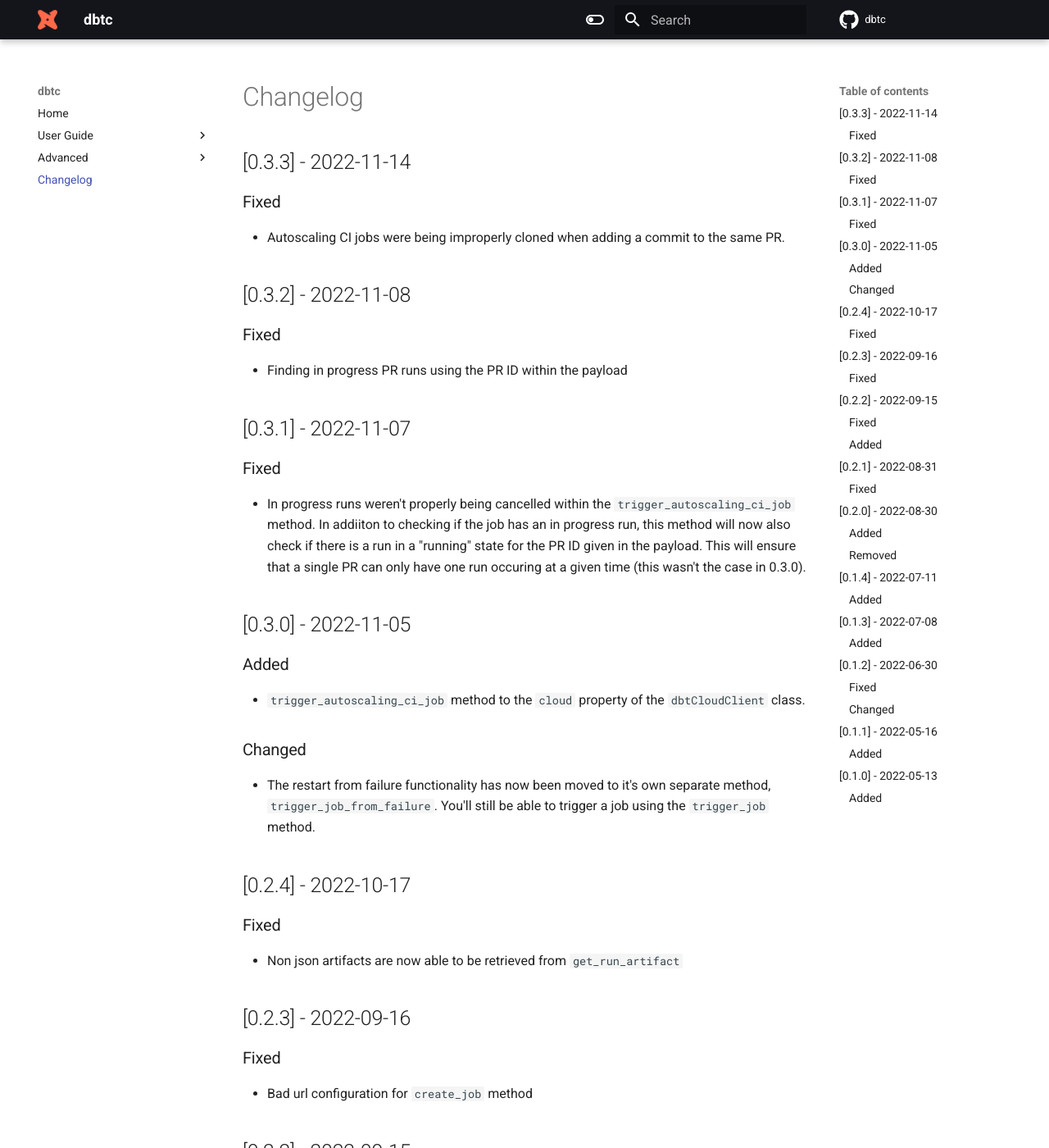
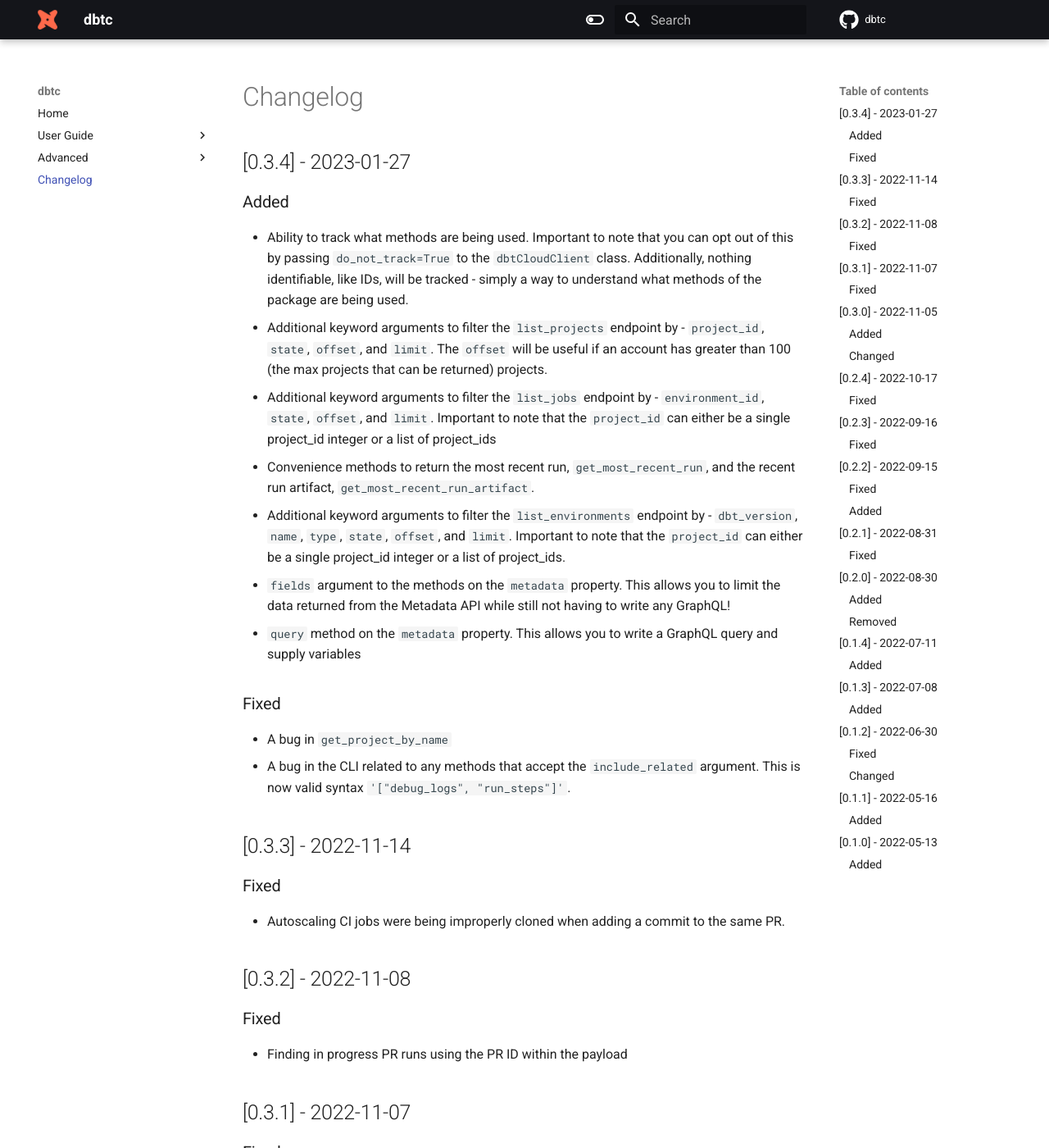
Before and after one commit to dpguthrie/dbtc, an MkDocs documentation site: the page built from docs/changelog.md, in a window 1280 px wide and 1400 px high. Shown: the whole window at 82% size. Built offline with MkDocs 1.6.1 and Material for MkDocs 9.7.7, drawn with Linux system fonts in a browser that asks for light colours; comment, search, counter and statistics services are not loaded; the version menu is left out.

Commit message:
Update docs for 0.3.4

```diff
--- a/docs/changelog.md
+++ b/docs/changelog.md
@@ -1,4 +1,19 @@
 # Changelog
+
+## [0.3.4] - 2023-01-27
+
+### Added
+- Ability to track what methods are being used.  Important to note that you can opt out of this by passing `do_not_track=True` to the `dbtCloudClient` class.  Additionally, nothing identifiable, like IDs, will be tracked - simply a way to understand what methods of the package are being used.
+- Additional keyword arguments to filter the `list_projects` endpoint by - `project_id`, `state`, `offset`, and `limit`.  The `offset` will be useful if an account has greater than 100 (the max projects that can be returned) projects.
+- Additional keyword arguments to filter the `list_jobs` endpoint by - `environment_id`, `state`, `offset`, and `limit`.  Important to note that the `project_id` can either be a single project_id integer or a list of project_ids
+- Convenience methods to return the most recent run, `get_most_recent_run`, and the recent run artifact, `get_most_recent_run_artifact`.
+- Additional keyword arguments to filter the `list_environments` endpoint by - `dbt_version`, `name`, `type`, `state`, `offset`, and `limit`.  Important to note that the `project_id` can either be a single project_id integer or a list of project_ids.
+- `fields` argument to the methods on the `metadata` property.  This allows you to limit the data returned from the Metadata API while still not having to write any GraphQL!
+- `query` method on the `metadata` property.  This allows you to write a GraphQL query and supply variables
+
+### Fixed
+- A bug in `get_project_by_name`
+- A bug in the CLI related to any methods that accept the `include_related` argument.  This is now valid syntax `'["debug_logs", "run_steps"]'`.
 
 ## [0.3.3] - 2022-11-14
 
```
Also changed, not shown: docs/guide/metadata.md (+41 -0 lines).
